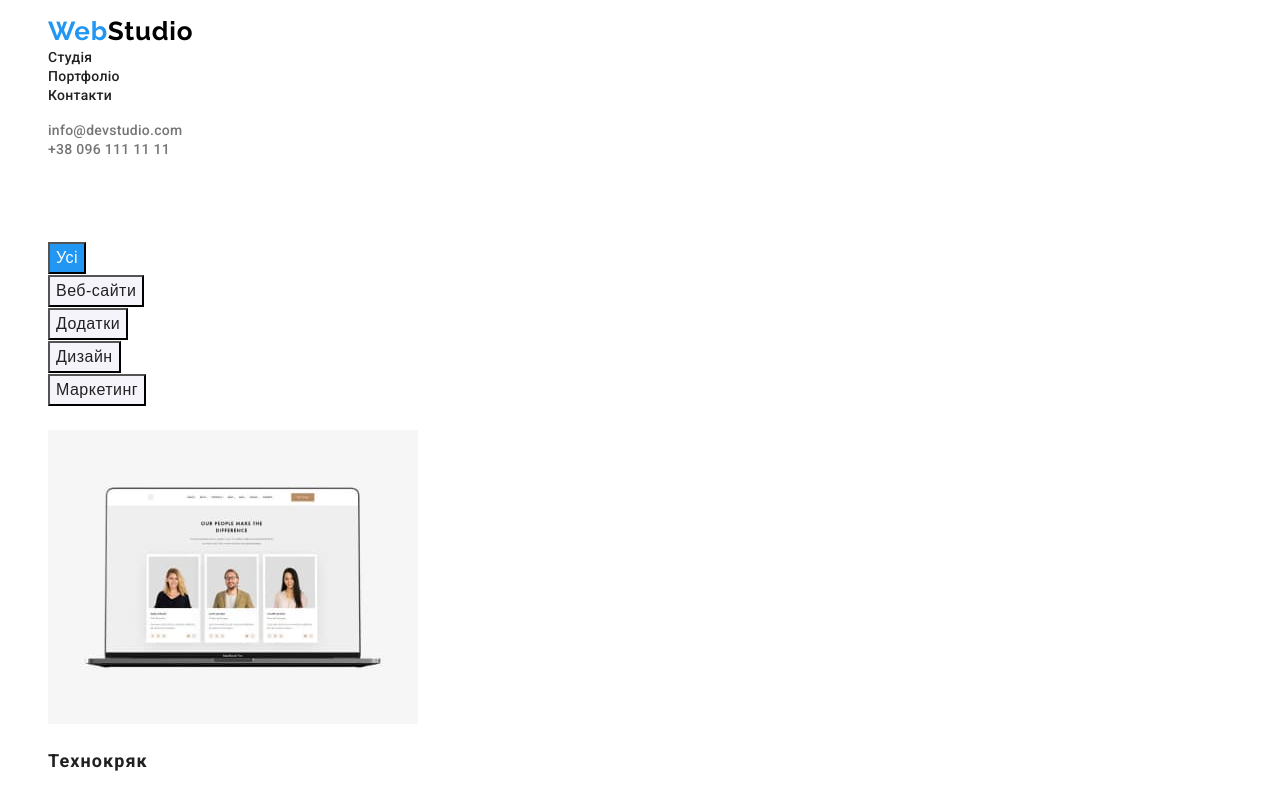
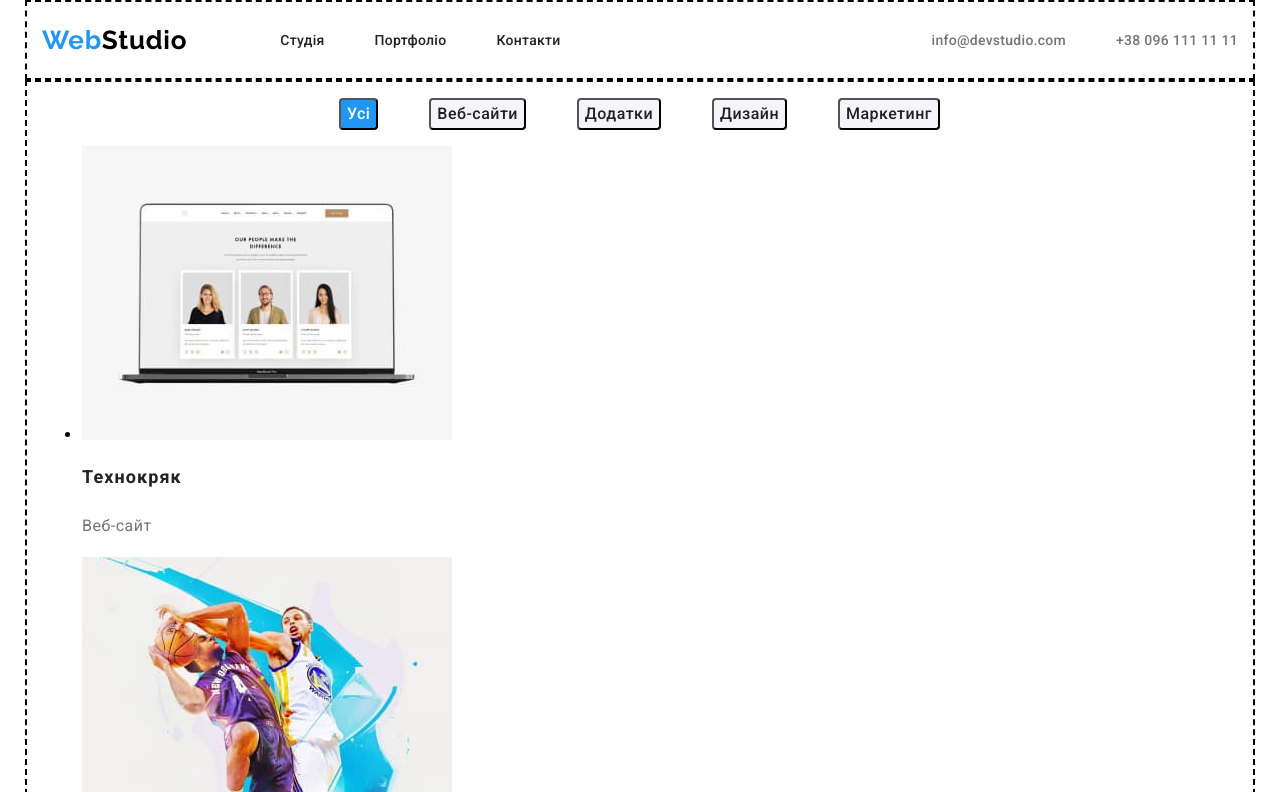
Before and after one commit to danyloborovskyi/goit-markup-hw-03, a plain HTML site: page portfolio.html in a window 1280 px wide. Both pictures are taken after a click on the button "Усі". Shown: the top 792 px of the page. Drawn offline with nearby package versions, Linux system fonts and the light colour scheme.

Commit message:
kjfdgbkk
kdjsgbjnv\nkdf

```diff
--- a/CSS/portfolio.css
+++ b/CSS/portfolio.css
@@ -6,23 +6,43 @@
 body {
     font-family: Roboto, sans-serif;
 }
+.container {
+    max-width: 1230px;
+    margin: auto;
+    padding-left: 15px;
+    padding-right: 15px;
+    border: 2px dashed black;
+}
 /* header */
-ul {
+.section-header {
+    display: flex;
+    justify-content: space-between;
+    align-items: center;
+    height: 80px;
+}
+
+.list-navigation {
     list-style: none;
+    margin: 0 auto;
+    display: flex;
+    text-align: center;
+    padding: 0%;
+    align-items: center;
 }
+
 nav {
     font-family: Roboto, sans-serif;
 }
 
 .logo-header {
     font-family: 'Raleway', sans-serif;
-    font-style: normal;
     font-weight: 700;
     font-size: 26px;
     line-height: 1.19;
     letter-spacing: 0.03em;
     text-decoration: none;
     color: black;
+    margin-right: 93px;
 }
 
 .logo {
@@ -33,16 +53,27 @@ nav {
     color: var(--primary-color);
     text-decoration: none;
     font-family: 'Roboto', sans-serif;
-    font-style: normal;
     font-weight: 500;
     font-size: 14px;
     line-height: 16px;
     letter-spacing: 0.02em;
+    margin-right: 50px;
+}
+
+.link-header.contacts {
+    margin-right: 0px;
 }
 
 .link-header:hover,
 .link-header:focus {
-    color: var(--link-color-hover);
+    color: #2196F3;
+}
+
+.section-header-contacts {
+    display: flex;
+    list-style: none;
+    padding: 0%;
+    margin: 0%;
 }
 
 .link-contact {
@@ -54,6 +85,12 @@ nav {
     font-size: 14px;
     line-height: 1.14;
     letter-spacing: 0.02em;
+    margin-right: 50px;
+    margin-left: 0%;
+}
+
+.link-contact.phone {
+    margin-right: 0%;
 }
 
 .link-contact:hover,
@@ -63,9 +100,18 @@ nav {
 
 /* main */
 h1 {
-    color: white;
+    display: none;
 }
-.buttons {
+.filter {
+    display: flex;
+    list-style: none;
+    margin-left: 297px;
+    margin-right: 298px;
+    padding-left: 0%;
+    justify-content: space-between;
+}
+
+.buttons-filter {
     font-weight: 500;
     font-size: 16px;
     line-height: 1.62;
@@ -73,8 +119,9 @@ h1 {
     color: #212121;
     background: #F5F4FA;
     cursor: pointer;
+    border-radius: 4px;
 }
-.buttons-all {
+.buttons-filter.all {
     font-weight: 500;
         font-size: 16px;
         line-height: 1.62;
@@ -82,9 +129,10 @@ h1 {
         color: #ffffff;
         background: #2196F3;
         cursor: pointer;
+        text-align: center;
 }
-.buttons:hover,
-.buttons:focus {
+.buttons-filter:hover,
+.buttons-filter:focus {
     color: white;
     background: #2196F3;
 }
@@ -110,6 +158,7 @@ footer {
 }
 
 .logo-footer {
+    display: block;
     font-family: 'Raleway', sans-serif;
     font-style: normal;
     font-weight: 700;
@@ -118,12 +167,51 @@ footer {
     letter-spacing: 0.03em;
     text-decoration: none;
     color: white;
+    padding-top: 60px;
+    padding-bottom: 20px;
 }
 
-.link-footer {
+.link-footer-address {
+    display: block;
+    font-family: 'Roboto';
+    font-weight: 400;
     font-size: 14px;
     line-height: 1.71;
     letter-spacing: 0.03em;
     color: #FFFFFF;
     text-decoration: none;
+    font-style: normal;
 }
+
+.link-footer {
+    display: block;
+    text-decoration: none;
+    color: var(--secondary-color);
+    font-family: 'Roboto', sans-serif;
+    font-style: normal;
+    font-weight: 500;
+    font-size: 14px;
+    line-height: 1.14;
+    letter-spacing: 0.02em;
+}
+
+.list-footer {
+    list-style: none;
+    padding-left: 0%;
+    margin: 0%;
+    padding-bottom: 60px;
+}
+
+.link-footer:hover,
+.link-footer:focus {
+    color: var(--link-color-hover)
+}
+
+.link-footer,
+.link-footer-address {
+    margin-bottom: 9px;
+}
+
+.link-footer.phone {
+    margin-bottom: 0%;
+}
--- a/portfolio.html
+++ b/portfolio.html
@@ -4,43 +4,50 @@
     <meta charset="UTF-8" />
     <meta http-equiv="X-UA-Compatible" content="IE=edge" />
     <meta name="viewport" content="width=device-width, initial-scale=1.0" />
-    <link rel="stylesheet" href="./CSS/portfolio.css" />
     <link rel="preconnect" href="https://fonts.googleapis.com" />
     <link rel="preconnect" href="https://fonts.gstatic.com" crossorigin />
     <link
       href="https://fonts.googleapis.com/css2?family=Raleway:wght@700&family=Roboto:wght@400;500;700;900&display=swap"
       rel="stylesheet"
     />
-    <title>Portfolio</title>
+    <link
+      rel="stylesheet"
+      href="https://cdnjs.cloudflare.com/ajax/libs/modern-normalize/1.1.0/modern-normalize.min.css"
+    />
+    <link rel="stylesheet" href="./CSS/portfolio.css" />
+    <title>Портфоліо</title>
   </head>
   <body>
     <header>
+      <div class="container section-header">
         <nav>
-        <ul>
+          <ul class="list-navigation">
             <li>
-            <a href="/" class="logo-header"><span class="logo">Web</span>Studio</a>
+              <a href="index.html" class="logo-header"><span class="logo">Web</span>Studio</a>
             </li>
-          <li><a href="" class="link-header">Студія</a></li>
-          <li><a href="" class="link-header">Портфоліо</a></li>
-          <li><a href="" class="link-header">Контакти</a></li>
+            <li><a href="./" class="link-header studio">Студія</a></li>
+            <li><a href="portfolio.html" class="link-header portfolio">Портфоліо</a></li>
+            <li><a href="./" class="link-header contacts">Контакти</a></li>
           </ul>
         </nav>
-      <ul>
-        <li><a href="mailto:info@devstudio.com" class="link-contact">info@devstudio.com</a></li>
-        <li><a href="tel:+380961111111" class="link-contact">+38 096 111 11 11</a></li>
+        <ul class="section-header-contacts">
+          <li>
+            <a href="mailto:info@devstudio.com" class="link-contact email">info@devstudio.com</a>
+          </li>
+          <li><a href="tel:+380961111111" class="link-contact phone">+38 096 111 11 11</a></li>
         </ul>
+      </div>
     </header>
     <main>
+      <div class="container portfolio">
         <h1>наші роботи</h1>
-      <h2>
-        <ul>
-          <li><button type="button" class="buttons-all">Усі</button></li>
-          <li><button type="button" class="buttons">Веб-сайти</button></li>
-          <li><button type="button" class="buttons">Додатки</button></li>
-          <li><button type="button" class="buttons">Дизайн</button></li>
-          <li><button type="button" class="buttons">Маркетинг</button></li>
+        <ul class="filter">
+          <li><button type="button" class="buttons-filter all">Усі</button></li>
+          <li><button type="button" class="buttons-filter">Веб-сайти</button></li>
+          <li><button type="button" class="buttons-filter">Додатки</button></li>
+          <li><button type="button" class="buttons-filter">Дизайн</button></li>
+          <li><button type="button" class="buttons-filter">Маркетинг</button></li>
         </ul>
-      </h2>
         <section>
           <ul>
             <li>
@@ -140,26 +147,31 @@
             </li>
           </ul>
         </section>
+      </div>
     </main>
     <footer>
-      <section>
+      <div class="container section-footer">
         <a href="/" class="logo-footer"><span class="logo">Web</span>Studio</a>
         <address>
-          <ul>
+          <ul class="list-footer">
             <li>
               <a
                 href="https://goo.gl/maps/CPtrU1FHBa2aNyZL9"
                 target="_blank"
                 rel="noopener noreferrer nofollow"
-                class="link-footer"
+                class="link-footer-address"
                 >м. Київ, пр-т Лесі Украінки, 26</a
               >
             </li>
-            <li><a href="mailto:info@devstudio.com" class="link-contact">info@devstudio.com</a></li>
-            <li><a href="tel:+380961111111" class="link-contact">+38 096 111 11 11</a></li>
+            <li>
+              <a href="mailto:info@devstudio.com" class="link-footer">info@devstudio.com</a>
+            </li>
+            <li>
+              <a href="tel:+380961111111" class="link-footer phone">+38 096 111 11 11</a>
+            </li>
           </ul>
         </address>
-      </section>
+      </div>
     </footer>
   </body>
 </html>
```
Lines whose indentation alone changed are shown as unchanged.
